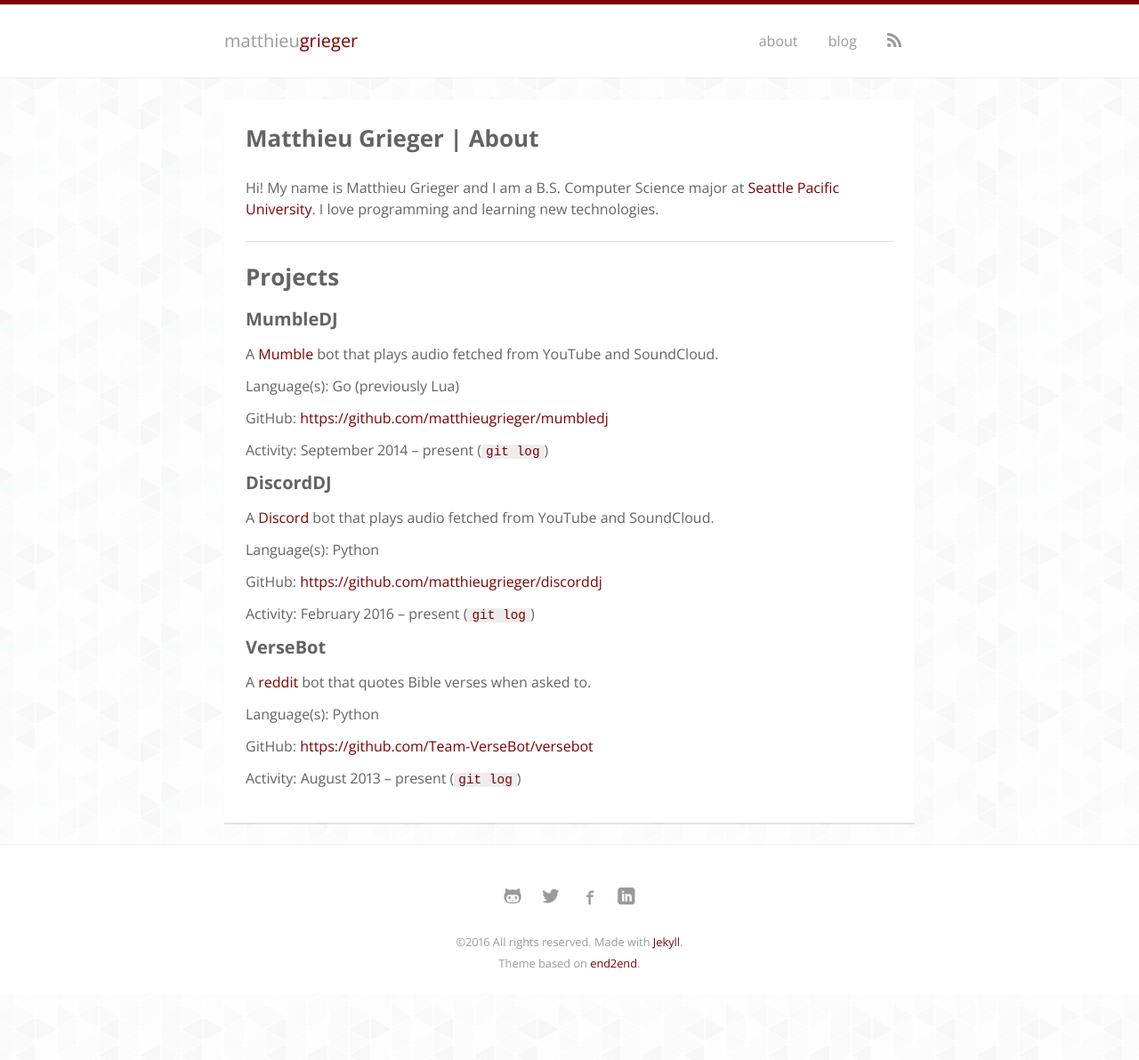
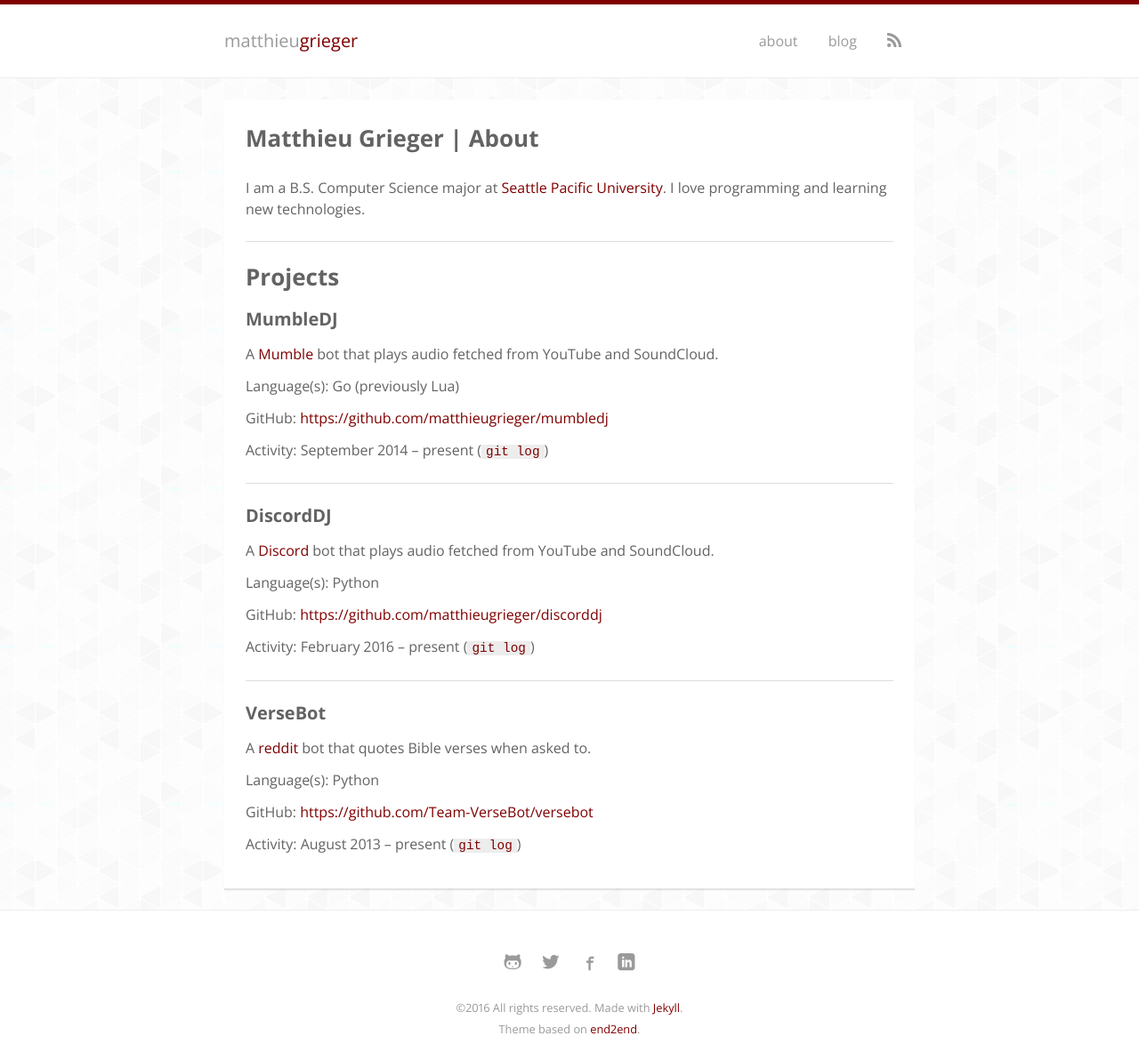
Before and after one commit to matthieugrieger/matthieugrieger.com, a Jekyll site: the page built from source/about.md, in a window 1280 px wide. Shown: the whole page at 89% size. Built offline with Jekyll 4.4.1, drawn with Linux system fonts in a browser that asks for light colours; nearby versions of some CDN libraries; some web fonts are replaced; before the commit the page ends 1118 px from its top, so only the background shows below that.

Commit message:
Removed an instance of my name, it appeared too much

```diff
--- a/source/about.md
+++ b/source/about.md
@@ -4,7 +4,7 @@
 permalink: /about/
 ---
 
-Hi! My name is Matthieu Grieger and I am a B.S. Computer Science major at [Seattle Pacific University](https://spu.edu). I love programming and learning new technologies.
+I am a B.S. Computer Science major at [Seattle Pacific University](https://spu.edu). I love programming and learning new technologies.
 
 ----
 
@@ -19,6 +19,7 @@
 
 Activity: September 2014 -- present ([`git log`](https://github.com/matthieugrieger/mumbledj/commits/master))
 
+----
 
 #### DiscordDJ
 A [Discord](https://discordapp.com/) bot that plays audio fetched from YouTube and SoundCloud.
@@ -29,6 +30,7 @@
 
 Activity: February 2016 -- present ([`git log`](https://github.com/matthieugrieger/discorddj/commits/master))
 
+----
 
 #### VerseBot
 A [reddit](https://reddit.com) bot that quotes Bible verses when asked to.
```
